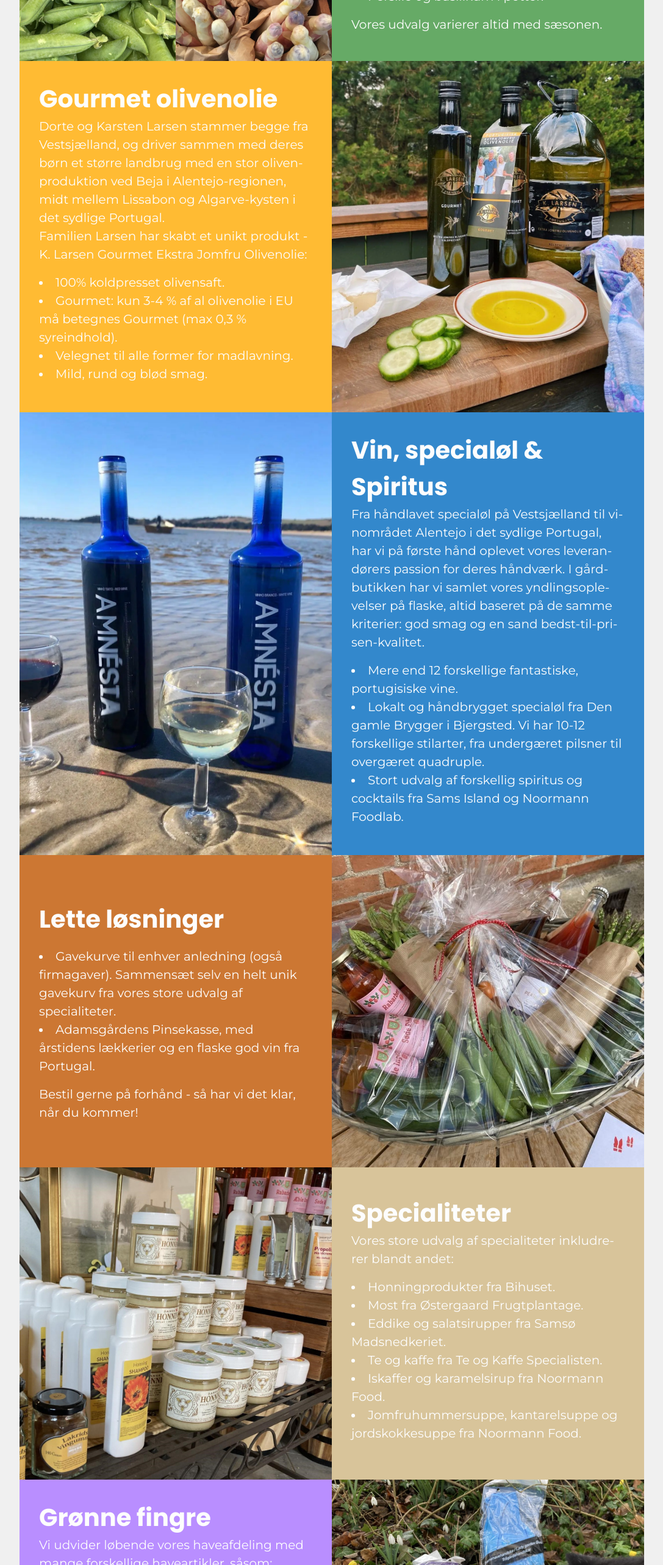
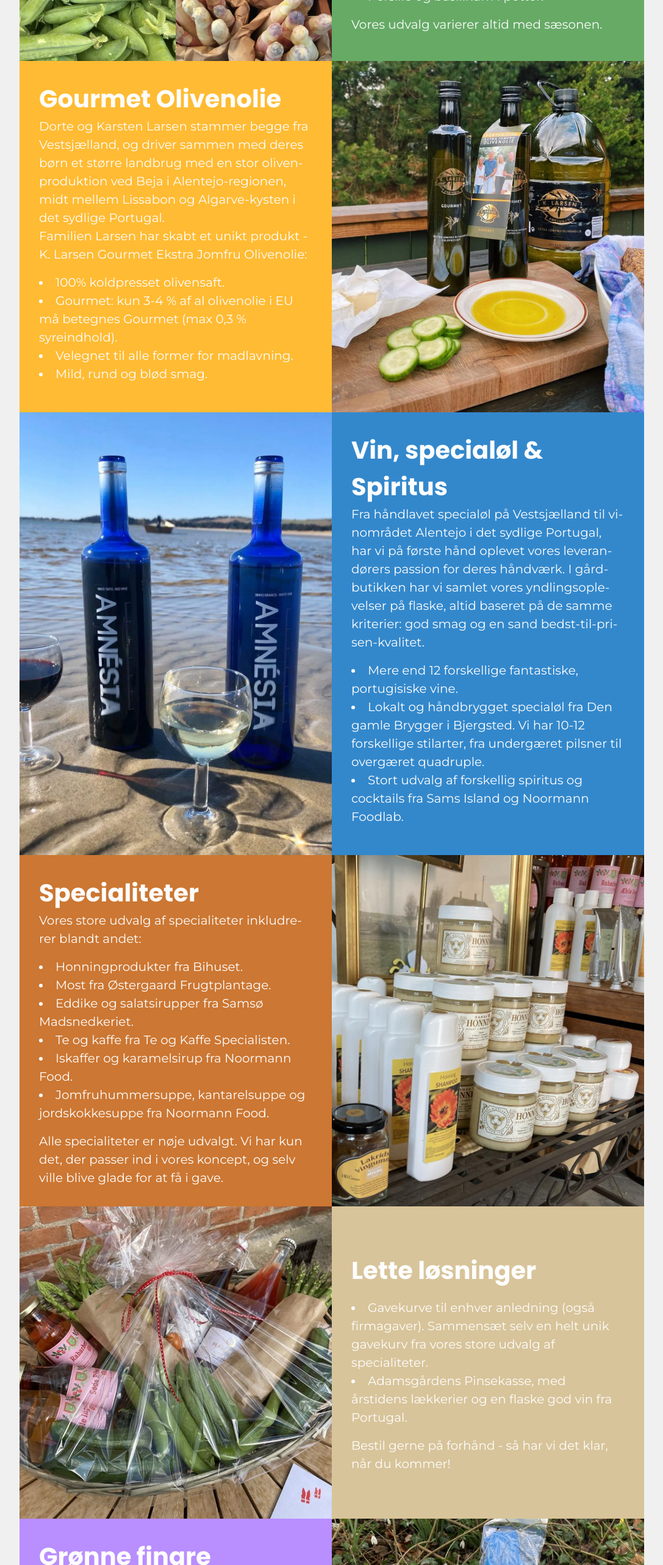
Before and after one commit to chri44nj/adamsgaarden, a Next.js app: page /pages/gaardbutik in a window 1280 px wide. Shown: the part 2140-4706 px from the top of the page at 61% size, without its empty margins (96-1183 px from the left). Built offline with nearby package versions, Linux system fonts and the light colour scheme.

Commit message:
retterser i butikken

```diff
--- a/src/app/pages/gaardbutik/page.jsx
+++ b/src/app/pages/gaardbutik/page.jsx
@@ -56,7 +56,7 @@
         </div>
 
         <article className={`${styles.shopText} ${styles.st3}`}>
-          <h2>Gourmet olivenolie</h2>
+          <h2>Gourmet Olivenolie</h2>
           <p> Dorte og Karsten Larsen stammer begge fra Vestsjælland, og driver sammen med deres børn et større landbrug med en stor olivenproduktion ved Beja i Alentejo-regionen, midt mellem Lissabon og Algarve-kysten i det sydlige Portugal.</p>
           <p>Familien Larsen har skabt et unikt produkt - K. Larsen Gourmet Ekstra Jomfru Olivenolie:</p>
           <ul className={styles.detailsList}>
@@ -79,15 +79,6 @@
         </article>
         <img className={`${styles.shopImage} ${styles.si4}`} src="/pics/vin.webp" alt="" />
         <article className={`${styles.shopText} ${styles.st5}`}>
-          <h2>Lette løsninger</h2>
-          <ul className={styles.detailsList}>
-            <li>Gavekurve til enhver anledning (også firmagaver). Sammensæt selv en helt unik gavekurv fra vores store udvalg af specialiteter.</li>
-            <li>Adamsgårdens Pinsekasse, med årstidens lækkerier og en flaske god vin fra Portugal.</li>
-          </ul>
-          <p>Bestil gerne på forhånd - så har vi det klar, når du kommer!</p>
-        </article>
-        <img className={`${styles.shopImage} ${styles.si5}`} src="/pics/gavekurv.jpg" alt="" />
-        <article className={`${styles.shopText} ${styles.st6}`}>
           <h2>Specialiteter</h2>
           <p>Vores store udvalg af specialiteter inkludrerer blandt andet:</p>
           <ul className={styles.detailsList}>
@@ -98,8 +89,18 @@
             <li>Iskaffer og karamelsirup fra Noormann Food.</li>
             <li>Jomfruhummersuppe, kantarelsuppe og jordskokkesuppe fra Noormann Food.</li>
           </ul>
+          <p>Alle specialiteter er nøje udvalgt. Vi har kun det, der passer ind i vores koncept, og selv ville blive glade for at få i gave.</p>
         </article>
-        <img className={`${styles.shopImage} ${styles.si6}`} src="/pics/delikatesser.jpg" alt="" />
+        <img className={`${styles.shopImage} ${styles.si5}`} src="/pics/delikatesser.jpg" alt="" />
+        <article className={`${styles.shopText} ${styles.st6}`}>
+          <h2>Lette løsninger</h2>
+          <ul className={styles.detailsList}>
+            <li>Gavekurve til enhver anledning (også firmagaver). Sammensæt selv en helt unik gavekurv fra vores store udvalg af specialiteter.</li>
+            <li>Adamsgårdens Pinsekasse, med årstidens lækkerier og en flaske god vin fra Portugal.</li>
+          </ul>
+          <p>Bestil gerne på forhånd - så har vi det klar, når du kommer!</p>
+        </article>
+        <img className={`${styles.shopImage} ${styles.si6}`} src="/pics/gavekurv.jpg" alt="" />
         <article className={`${styles.shopText} ${styles.st7}`}>
           <h2>Grønne fingre</h2>
           <p>Vi udvider løbende vores haveafdeling med mange forskellige haveartikler, såsom:</p>
```
